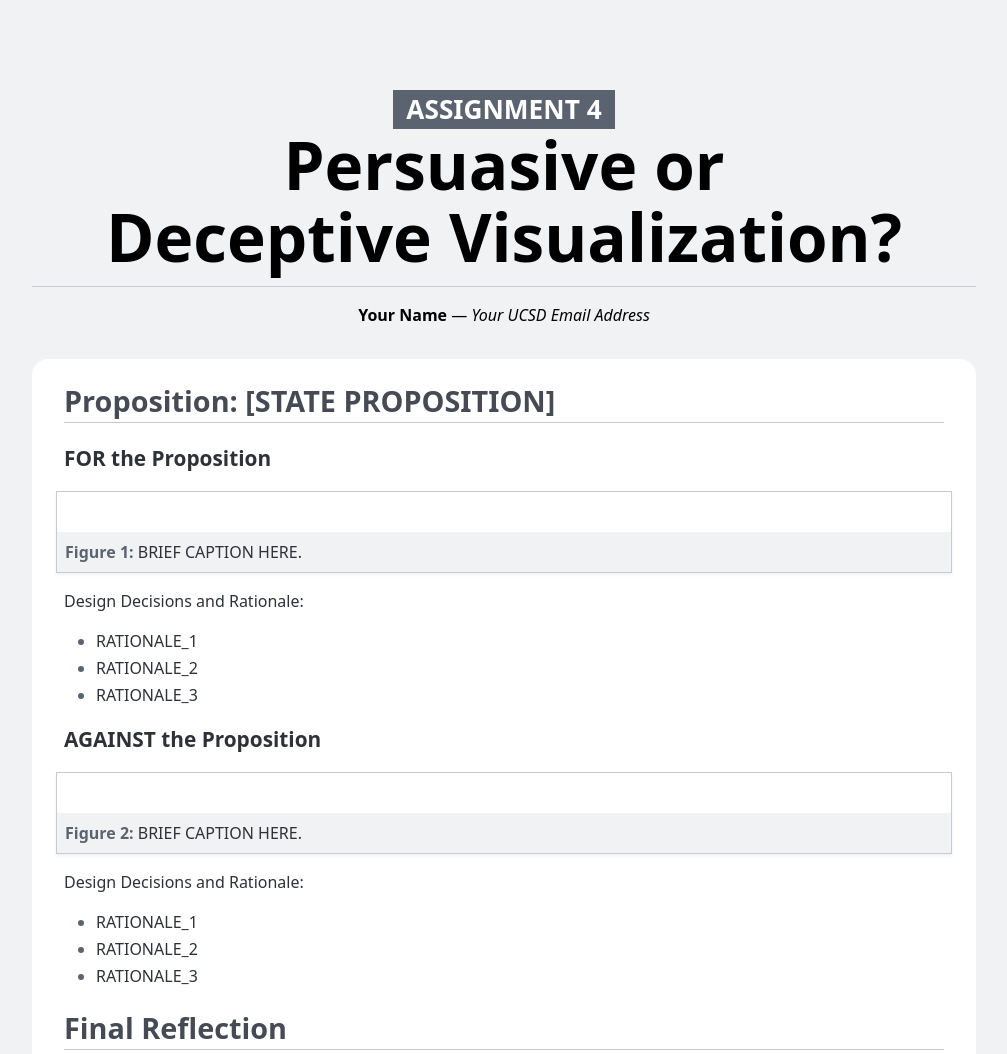
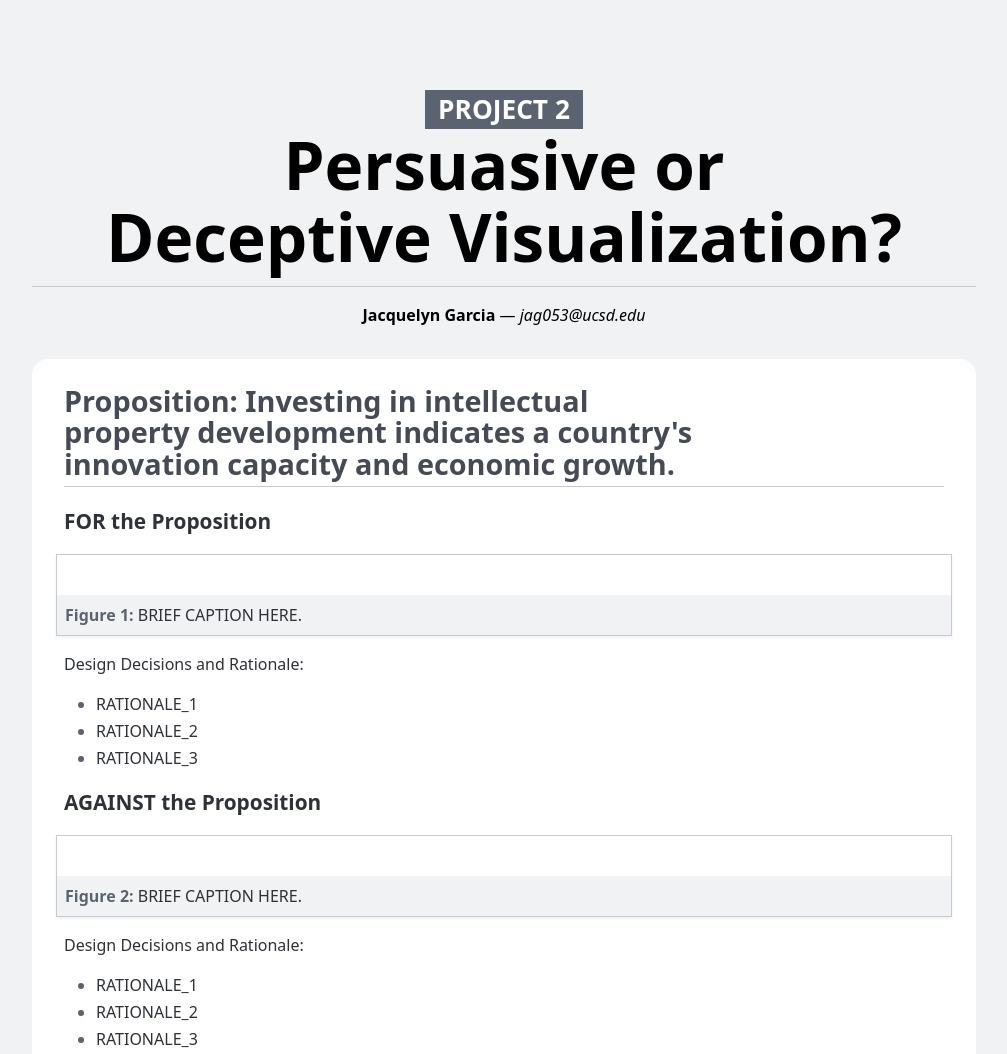
Before and after one commit to JacquelynGarcia/PersuasiveDeceptiveVisualization, a plain HTML site: page index.html in a window 1280 px wide. Shown: the top 1054 px of the page, without its empty margins (136-1143 px from the left). Drawn offline with Linux system fonts and the light colour scheme.

Commit message:
updating project

```diff
--- a/index.html
+++ b/index.html
@@ -145,15 +145,15 @@
   <body>
     <header>
       <h1>
-        <small>Assignment 4</small>
+        <small>Project 2</small>
         Persuasive or Deceptive Visualization?
       </h1>
 
-      <p><strong>Your Name</strong> — <em>Your UCSD Email Address</em></p>
+      <p><strong>Jacquelyn Garcia</strong> — <em>jag053@ucsd.edu</em></p>
     </header>
 
     <main>
-      <h2>Proposition: [STATE PROPOSITION]</h2>
+      <h2>Proposition: Investing in intellectual property development indicates a country's innovation capacity and economic growth.</h2>
 
       <section>
         <h3>FOR the Proposition</h3>
```
